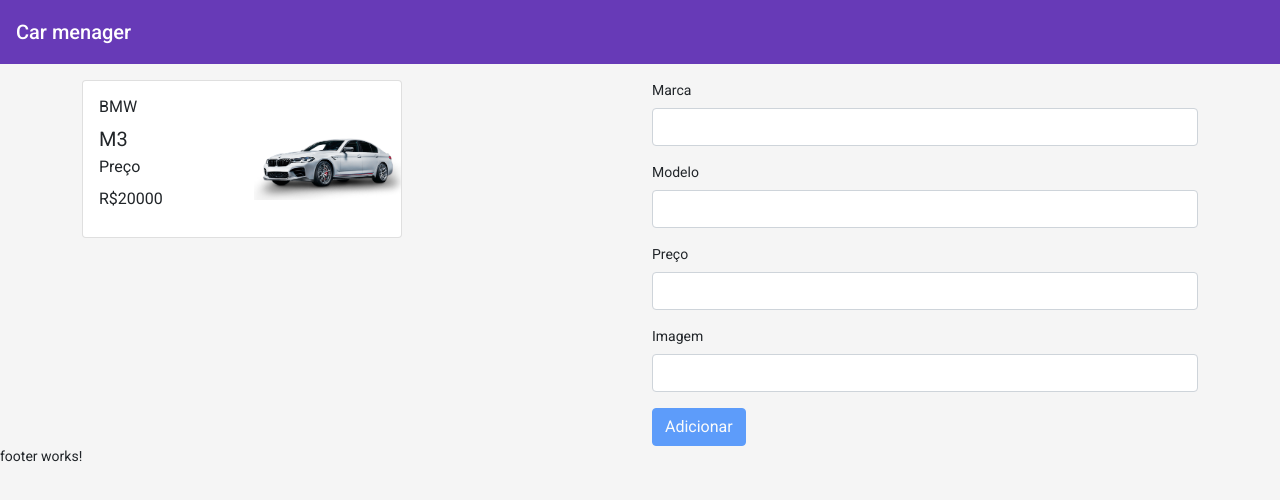
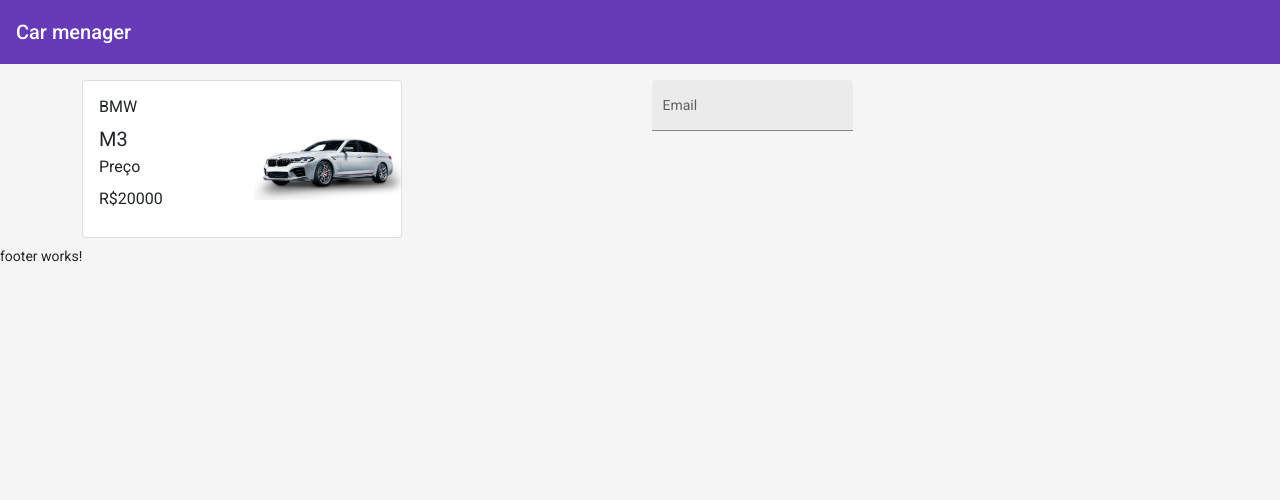
Before and after one commit to DjalmaHenry/DJ-Veiculos, an Angular app in the folder frontend/carManagement/: page / in a window 1280 px wide. Shown: the top 500 px of the page. Built offline with nearby package versions, Linux system fonts and the light colour scheme; data requests are answered from the project's data file.

Commit message:
Adição do input material

```diff
--- a/frontend/carManagement/src/app/home/home.component.html
+++ b/frontend/carManagement/src/app/home/home.component.html
@@ -20,49 +20,18 @@
     </div>
     <div class="col">
       <form novalidate>
-        <div class="mb-3">
-          <label for="brand" class="form-label">Marca</label>
-          <input
-            type="text"
-            class="form-control"
-            id="brand"
-            formControlName="brand"
-          />
-        </div>
-        <div class="mb-3">
-          <label for="model" class="form-label">Modelo</label>
-          <input
-            type="text"
-            class="form-control"
-            id="model"
-            formControlName="model"
-          />
-        </div>
-        <div class="mb-3">
-          <label for="price" class="form-label">Preço</label>
-          <input
-            type="number"
-            class="form-control"
-            id="price"
-            formControlName="price"
-          />
-        </div>
-        <div class="mb-3">
-          <label for="img" class="form-label">Imagem</label>
-          <input
-            type="text"
-            class="form-control"
-            id="img"
-            formControlName="img"
-          />
-        </div>
-        <button
-          type="submit"
-          class="btn btn-primary"
-          [disabled]="carForm.invalid"
-        >
-          Adicionar
-        </button>
+        <mat-form-field class="example-full-width" appearance="fill">
+          <mat-label>Email</mat-label>
+          <input type="email" matInput placeholder="Ex. pat@example.com" />
+          <mat-error
+            *ngIf="formCar.hasError('email') && !formCar.hasError('required')"
+          >
+            Please enter a valid email address
+          </mat-error>
+          <mat-error *ngIf="formCar.hasError('required')">
+            Email is <strong>required</strong>
+          </mat-error>
+        </mat-form-field>
       </form>
     </div>
   </div>
--- a/frontend/carManagement/src/app/home/home.component.ts
+++ b/frontend/carManagement/src/app/home/home.component.ts
@@ -12,13 +12,13 @@ export class HomeComponent implements OnInit {
 
   cars: Car[] = [];
 
-  carForm: FormGroup | any;
+  formCar: FormGroup | any;
 
   constructor(private carService: CarService) { }
 
   ngOnInit(): void {
 
-    this.carForm = new FormGroup({
+    this.formCar = new FormGroup({
       id: new FormControl(''),
       name: new FormControl('', [Validators.required]),
       model: new FormControl('', [Validators.required]),
```
Also changed, not shown: frontend/carManagement/src/app/app.module.ts (+5 -2 lines).
